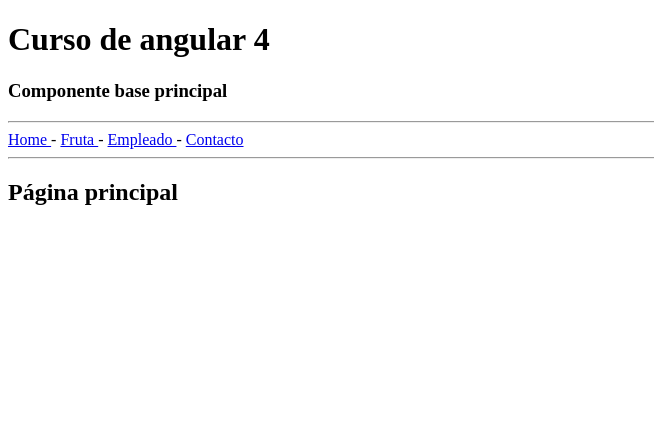
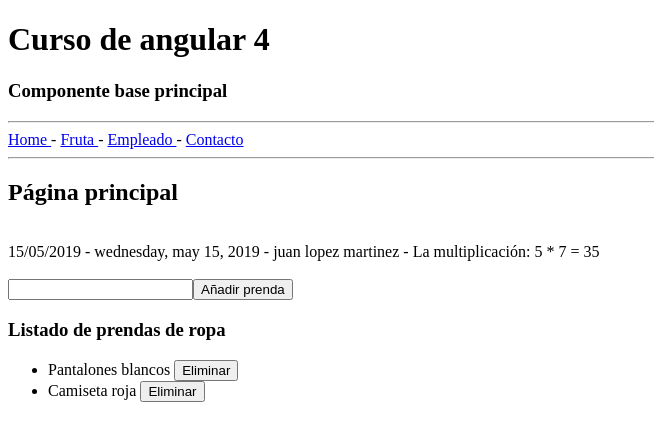
Before and after one commit to diegoxdc99/curso-de-angular-4-desde-cero-hasta-profesional, an Angular app in the folder curso-angular4/: page / in a window 1280 px wide. Shown: the top 440 px of the page, without its empty margins (0-654 px from the left). Built offline with nearby package versions, Linux system fonts and the light colour scheme.

Commit message:
servicios y pipes

```diff
--- a/curso-angular4/src/app/app.module.ts
+++ b/curso-angular4/src/app/app.module.ts
@@ -8,6 +8,7 @@ import { EmpleadoComponent } from './components/empleado/empleado.component';
 import { routing, appRoutingProvider } from './app.routing';
 import { ContactoComponent } from './components/contacto/contacto.component';
 import { HomeComponent } from './components/home/home.component';
+import { ConversorPipe } from './pipes/conversor/conversor.pipe';
 
 @NgModule({
   declarations: [
@@ -15,7 +16,8 @@ import { HomeComponent } from './components/home/home.component';
     FrutaComponent,
     EmpleadoComponent,
     ContactoComponent,
-    HomeComponent
+    HomeComponent,
+    ConversorPipe
   ],
   imports: [
     BrowserModule,
--- a/curso-angular4/src/app/components/home/home.component.html
+++ b/curso-angular4/src/app/components/home/home.component.html
@@ -1 +1,24 @@
 <h2>{{titulo}}</h2>
+<br>
+<!-- {{fecha | date:'fullDate'}} -->
+{{fecha | date:'dd/MM/yyyy'}}
+-
+{{fecha | date:'fullDate' | uppercase | lowercase}}
+-
+{{nombre | lowercase}}
+
+-
+
+{{5 | conversor: 7}}
+<br>
+<br>
+<input type="text" [(ngModel)]="prenda_a_guardar">
+<button (click)="guardarPrenda()">Añadir prenda</button>
+<p *ngIf="prenda_a_guardar">La prenda a guardar es <strong>{{prenda_a_guardar}}</strong></p>
+<h3>Listado de prendas de ropa</h3>
+<ul>
+  <li *ngFor="let prenda of listado_ropa; let i = index">
+    {{prenda}}
+    <button (click)="eliminarPrenda(i)"> Eliminar</button>
+  </li>
+</ul>
--- a/curso-angular4/src/app/components/home/home.component.ts
+++ b/curso-angular4/src/app/components/home/home.component.ts
@@ -1,4 +1,5 @@
 import { Component, OnInit } from '@angular/core';
+import { RopaService } from 'src/app/services/ropa/ropa.service';
 
 @Component({
   selector: 'app-home',
@@ -7,10 +8,29 @@ import { Component, OnInit } from '@angular/core';
 })
 export class HomeComponent implements OnInit {
   public titulo = "Página principal";
+  public listado_ropa: Array<string>;
+  public prenda_a_guardar:string;
 
-  constructor() { }
+  public fecha;
+  public nombre = "JUAN lopez Martinez";
+
+  constructor(
+    private _ropaService: RopaService
+  ) {
+    this.fecha = new Date();
+  }
 
   ngOnInit() {
+    this.listado_ropa = this._ropaService.getRopa();
+    console.log(this.listado_ropa);
   }
 
+  guardarPrenda() {
+    this._ropaService.addRopa(this.prenda_a_guardar);
+    this.prenda_a_guardar = "";
+  }
+
+  eliminarPrenda(indice:number) {
+    this._ropaService.deleteRopa(indice);
+  }
 }
--- /dev/null
+++ b/curso-angular4/src/app/pipes/conversor/conversor.pipe.ts
@@ -0,0 +1,17 @@
+import { Pipe, PipeTransform } from '@angular/core';
+
+@Pipe({
+  name: 'conversor'
+})
+export class ConversorPipe implements PipeTransform {
+
+  // transform(value: any, args?: any): any { default
+  transform(value, por) {
+    let value_one = parseInt(value);
+    let value_two = parseInt(por);
+
+    let result = `La multiplicación: ${value_one} * ${value_two} = ${value_one * value_two}`
+    return result;
+  }
+
+}
--- /dev/null
+++ b/curso-angular4/src/app/services/ropa/ropa.service.ts
@@ -0,0 +1,33 @@
+import { Injectable } from '@angular/core';
+
+@Injectable({
+  providedIn: 'root'
+})
+export class RopaService {
+  public nombre_prenda = 'Pantalones vaqueros';
+  public coleccion_ropa = ['Pantalones blancos', 'Camiseta roja'];
+
+  constructor() { }
+
+  prueba() {
+    return this.nombre_prenda;
+  }
+
+  pruebaParametro(nombre_prenda) {
+    return nombre_prenda;
+  }
+
+  addRopa(nombre_prenda: string) : Array<string>{
+    this.coleccion_ropa.push(nombre_prenda);
+    return this.getRopa();
+  }
+
+  getRopa() : Array<string>{
+    return this.coleccion_ropa;
+  }
+
+  deleteRopa(indice:number) : Array<string> {
+    this.coleccion_ropa.splice(indice, 1);
+    return this.getRopa();
+  }
+}
```
Also changed, not shown: 2 other files (tests, documents, lock files or other folders).
